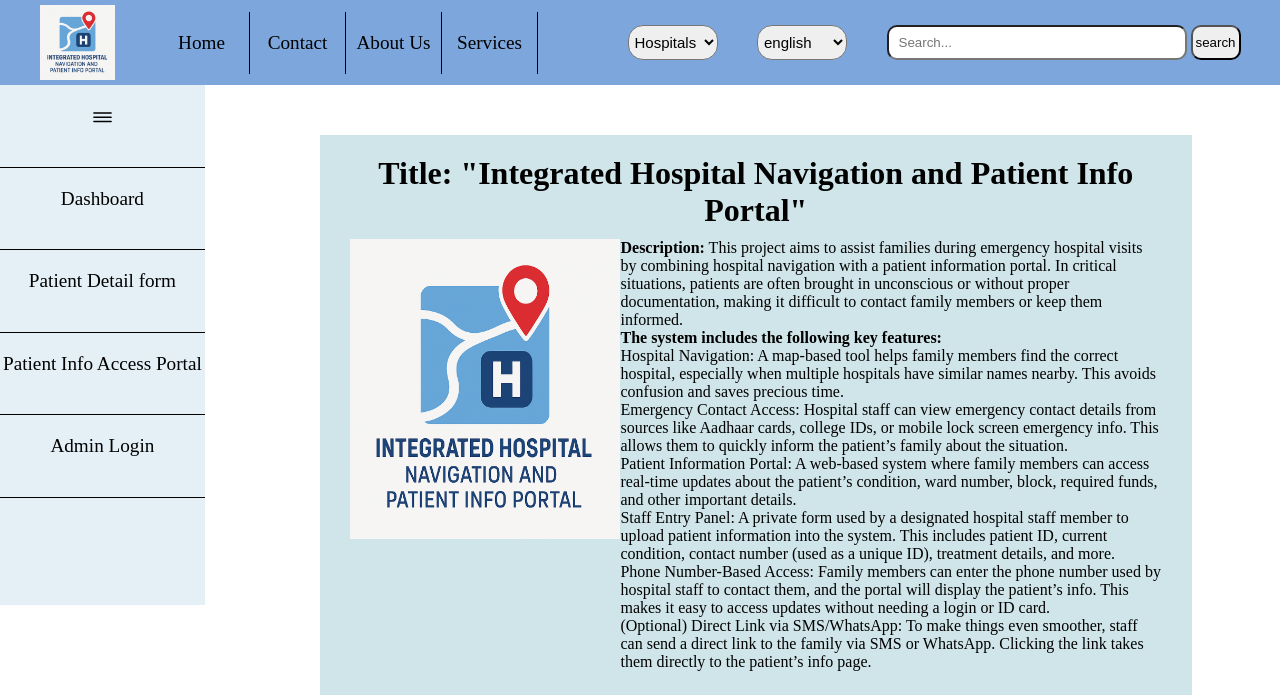
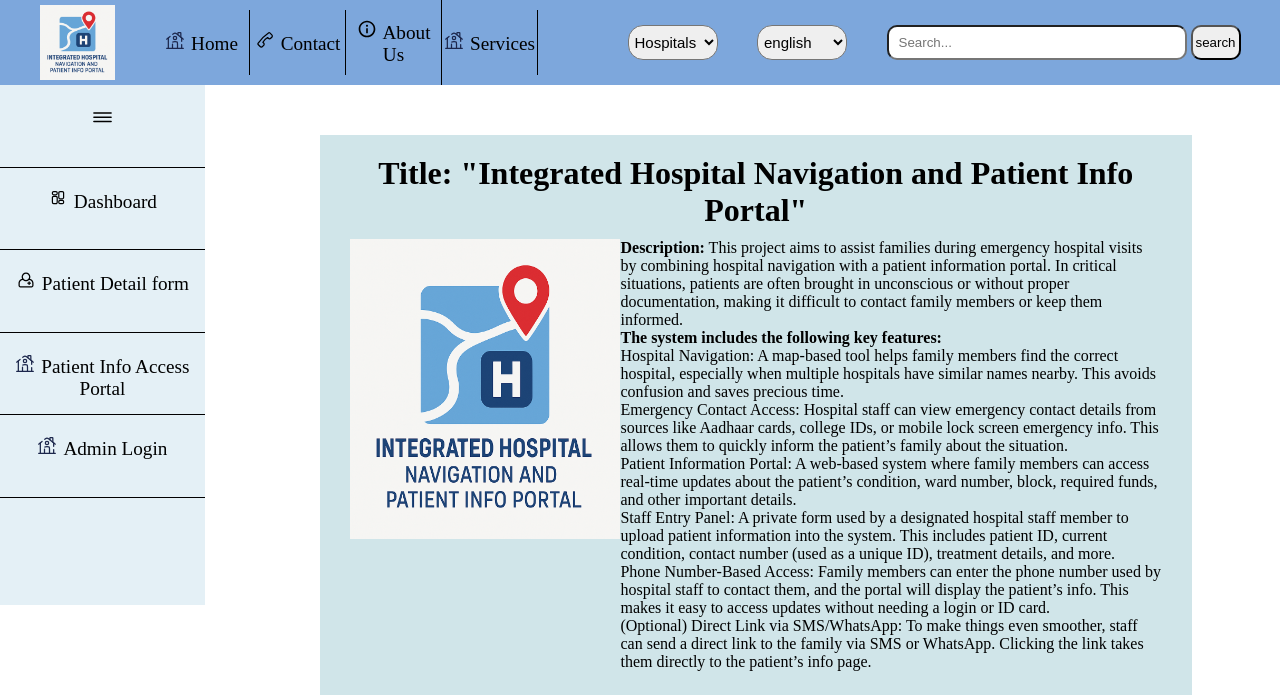
Before and after one commit to ashish-sonagara-2166/IDT, a Flask app: page / in a window 1280 px wide. Shown: the top 695 px of the page. Run offline with Flask 3, Linux system fonts and the light colour scheme.

Commit message:
first commit

```diff
--- a/templates/base.html
+++ b/templates/base.html
@@ -16,15 +16,22 @@
             </a>
             <nav class="header_nav_bar">
                 <div class="line">
+                    <img src="{{url_for('static', filename='home.svg')}}" alt="home_svg" style="height: 20px; width: 20px;margin-right:2px; ">
                     <a href="/">Home</a>
                 </div>
                 <div class="line">
+                    <img src="{{url_for('static', filename='contact.svg')}}" alt="home_svg"
+                        style="height: 20px; width: 20px;margin-right:2px; ">
                     <a href="#">Contact</a>
                 </div>
                 <div class="line">
+                    <img src="{{url_for('static', filename='about_us.svg')}}" alt="home_svg"
+                        style="height: 20px; width: 20px;margin-right:2px; ">
                     <a href="#">About Us</a>
                 </div>
                 <div class="line">
+                    <img src="{{url_for('static', filename='home.svg')}}" alt="home_svg"
+                        style="height: 20px; width: 20px;margin-right:2px; ">
                     <a href="#">Services</a>
                 </div>
             </nav>
@@ -60,15 +67,23 @@
                     <img src="{{url_for('static', filename='3line.svg')}}" style="height: 25px; width: 25px;">
                 </div>
                 <div class="hr_line">
+                    <img src="{{url_for('static', filename='dashboard.svg')}}" alt="home_svg"
+                        style="height: 20px; width: 20px;margin-right:2px; ">
                     <a href="#">Dashboard</a>
                 </div>
                 <div class="hr_line">
+                    <img src="{{url_for('static', filename='Add_patient.svg')}}" alt="home_svg"
+                        style="height: 20px; width: 20px;margin-right:2px; ">
                     <a href="/login">Patient Detail form</a>
                 </div>
                 <div class="hr_line">
+                    <img src="{{url_for('static', filename='home.svg')}}" alt="home_svg"
+                        style="height: 20px; width: 20px;margin-right:2px; ">
                     <a href="/family_login">Patient Info Access Portal</a>
                 </div>
                 <div class="hr_line">
+                    <img src="{{url_for('static', filename='home.svg')}}" alt="home_svg"
+                        style="height: 20px; width: 20px;margin-right:2px; ">
                     <a href="#">Admin Login</a>
                 </div>
             </div>
```
Also changed, not shown: static/Add_patient.svg (added), static/about_us.svg (added), static/contact.svg (added), static/dashboard.svg (added), static/home.svg (added), static/image2.jpg (deleted).
